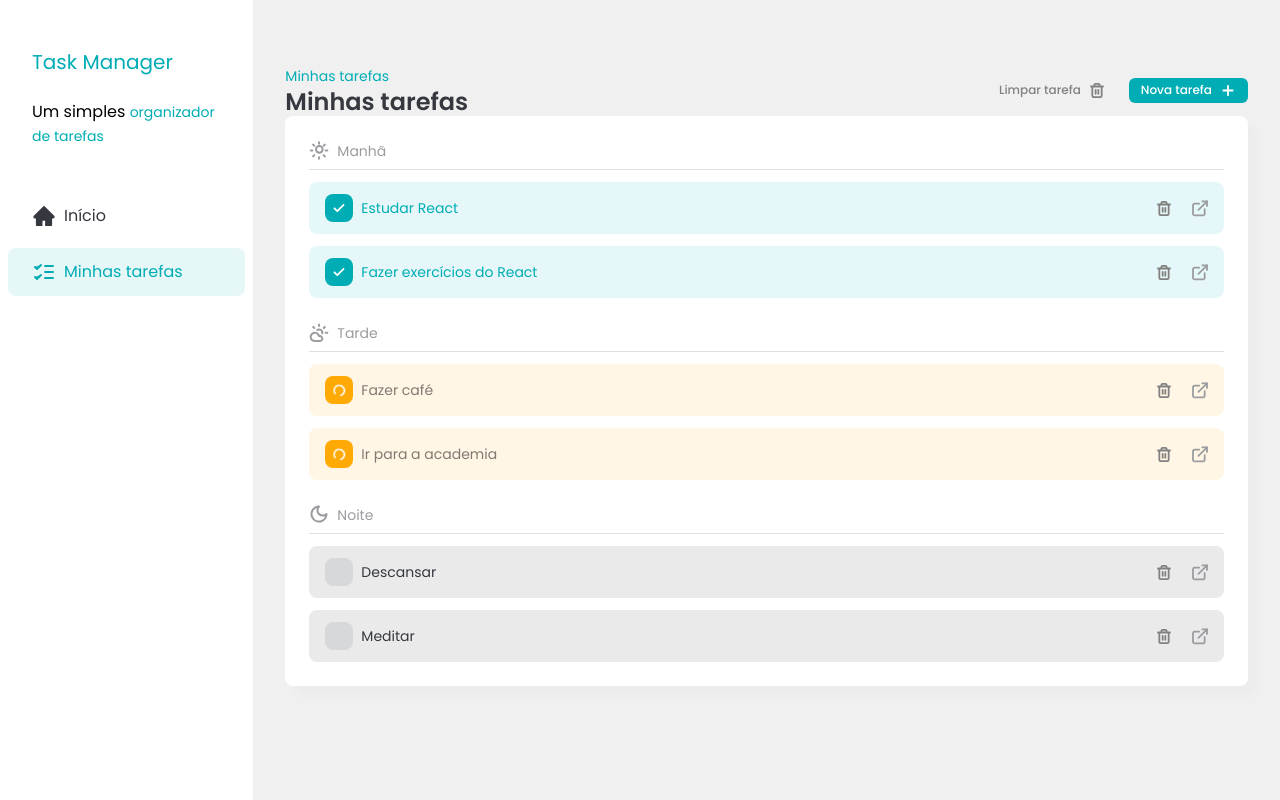
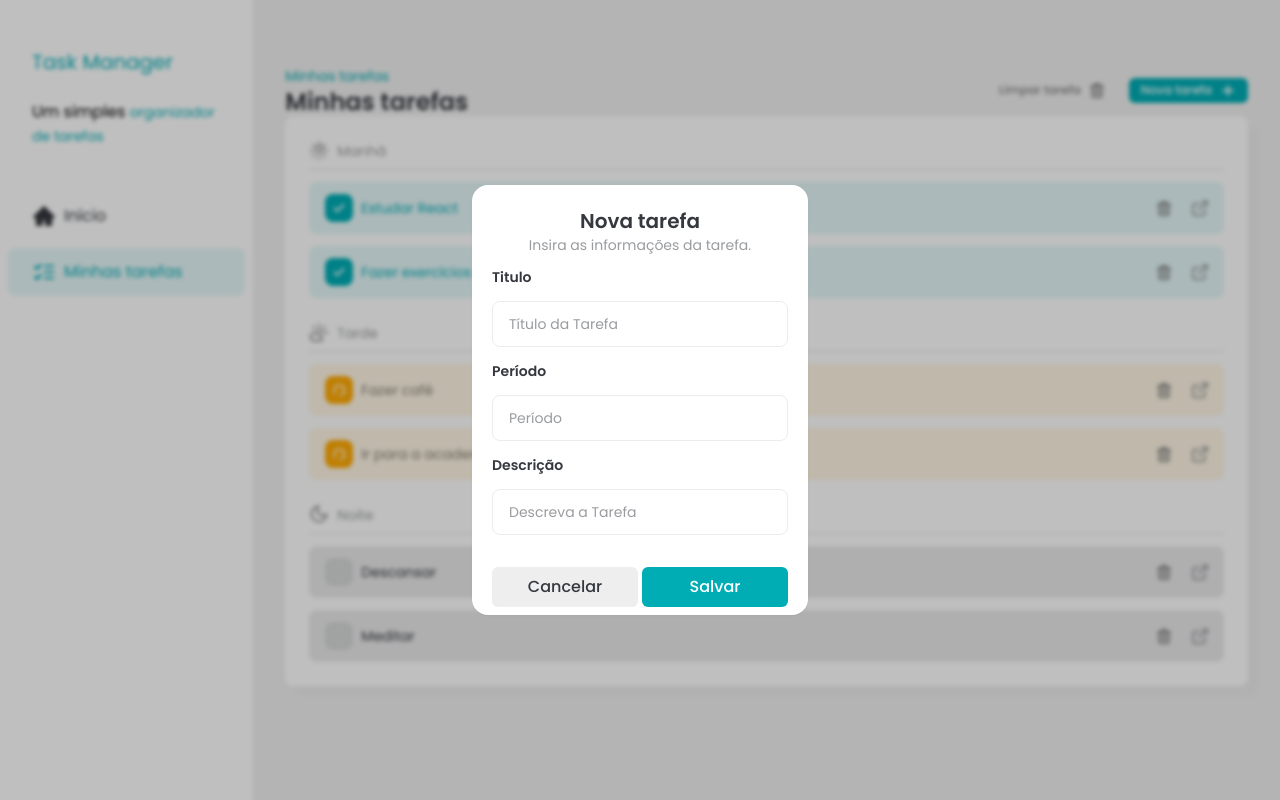
Before and after one commit to marcoss741-0/fsc-task-manager, a React (Vite) app: page / in a window 1280 px wide. Both pictures are taken after a click on the button "Nova tarefa". Built offline with nearby package versions, Linux system fonts and the light colour scheme.

Commit message:
Adiciona componente de diálogo para criação de tarefas e ajusta botões para suportar tamanhos

```diff
--- /dev/null
+++ b/src/components/AddTaskDialog.jsx
@@ -0,0 +1,51 @@
+import { createPortal } from "react-dom";
+import Button from "./Button";
+import Input from "./Input";
+
+const AddTaskDialog = ({ isOpen, closeDialog }) => {
+  if (!isOpen) return null;
+  return (
+    <>
+      {createPortal(
+        <div className="fixed top-0 left-0 backdrop-blur-[2px] bg-[#00000040] w-screen h-screen z-50 flex justify-center items-center">
+          <div className="w-[336px] h-[430px] bg-white rounded-2xl flex flex-col items-center gap-4 p-5 relative z-50 shadow-sm">
+            <div className="flex flex-col items-center gap-1 text-center mt-1 w-full">
+              <h1 className="text-xl text-[#35383E] leading-6 font-semibold">
+                Nova tarefa
+              </h1>
+              <p className="text-sm text-[#9A9C9F] leading-4 font-normal">
+                Insira as informações da tarefa.
+              </p>
+            </div>
+            <Input label="Titulo" id="title" placeholder="Título da Tarefa" />
+            <Input label="Período" id="time" placeholder="Período" />
+            <Input
+              label="Descrição"
+              id="description"
+              placeholder="Descreva a Tarefa"
+            />
+
+            <div className="flex justify-between w-full gap-1 mt-4">
+              <Button
+                size="large"
+                className="w-full justify-center items-center bg-[#EEEEEE] text-[#35383E]"
+                onClick={closeDialog}
+              >
+                Cancelar
+              </Button>
+              <Button
+                size="large"
+                className="w-full justify-center items-center bg-[#00ADB5] text-white"
+              >
+                Salvar
+              </Button>
+            </div>
+          </div>
+        </div>,
+        document.body
+      )}
+    </>
+  );
+};
+
+export default AddTaskDialog;
--- a/src/components/Button.jsx
+++ b/src/components/Button.jsx
@@ -1,4 +1,4 @@
-const Button = ({ children, variant, ...rest }) => {
+const Button = ({ children, variant, size, className, ...rest }) => {
   const getVariantClass = () => {
     switch (variant) {
       case "ghost":
@@ -7,9 +7,17 @@ const Button = ({ children, variant, ...rest }) => {
         return "bg-[#00ADB5] text-white";
     }
   };
+  const getSizeClass = () => {
+    switch (size) {
+      case "small":
+        return "text-xs  py-1 px-3";
+      case "large":
+        return "text-base py-2 px-4";
+    }
+  };
   return (
     <button
-      className={`${getVariantClass()} py-1 px-3 rounded-md text-xs flex items-center font-medium gap-2 hover:opacity-80 transition-colors`}
+      className={`${getVariantClass()} ${className} ${getSizeClass()} text-center rounded-md flex items-center font-medium gap-2 hover:opacity-80 transition-colors `}
       {...rest}
     >
       {children}
--- /dev/null
+++ b/src/components/Input.jsx
@@ -0,0 +1,21 @@
+const Input = ({ label, ...rest }) => {
+  return (
+    <>
+      <div className="flex flex-col gap-1 w-full space-y-3">
+        <label
+          htmlFor={rest.id}
+          className="text-sm text-[#35383E] font-semibold leading-4"
+        >
+          {label}
+        </label>
+        <input
+          type="text"
+          className="bg-[#FFFFFF] rounded-lg py-3 px-4 gap-2.5 text-sm text-[#35383E] border border-[#ECECEC] w-full placeholder:text-[#9A9C9F] placeholder:text-sm placeholder:font-normal"
+          {...rest}
+        />
+      </div>
+    </>
+  );
+};
+
+export default Input;
--- a/src/components/TaskItem.jsx
+++ b/src/components/TaskItem.jsx
@@ -35,7 +35,11 @@ const TaskItem = ({ task, handleTaskClick, handleDeleteTask }) => {
         {task.title}
       </div>
       <div className="flex items-center gap-2">
-        <Button variant="ghost" onClick={() => handleDeleteTask(task)}>
+        <Button
+          variant="ghost"
+          size="small"
+          onClick={() => handleDeleteTask(task)}
+        >
           <TrashIcon />
         </Button>
         <a href="#" className="hover:opacity-80 transition-opacity">
--- a/src/components/Tasks.jsx
+++ b/src/components/Tasks.jsx
@@ -11,9 +11,11 @@ import TaskSeparator from "./TaskSeparator";
 import TASKS from "../constants/TASK";
 import TaskItem from "./TaskItem";
 import { toast } from "sonner";
+import AddTaskDialog from "./AddTaskDialog";
 
 const Tasks = () => {
   const [tasks, setTasks] = useState(TASKS);
+  const [dialogIsOpen, dialogSetIsOpen] = useState(false);
   const morning_tasks = tasks.filter((task) => task.time === "morning");
   const afternoon_tasks = tasks.filter((task) => task.time === "afternoon");
   const night_tasks = tasks.filter((task) => task.time === "night");
@@ -57,6 +59,10 @@ const Tasks = () => {
     setTasks(deletedTask);
     toast.warning("Tarefa deletada com sucesso!");
   };
+
+  const handleCloseDialog = () => {
+    dialogSetIsOpen(false);
+  };
   return (
     <div className="py-16 px-8 w-full">
       <div className="flex w-full justify-between">
@@ -68,15 +74,23 @@ const Tasks = () => {
         </div>
 
         <div className="flex items-center gap-3">
-          <Button variant="ghost">
+          <Button size="small" variant="ghost">
             Limpar tarefa
             <TrashIcon />
           </Button>
 
-          <Button variant="primary">
+          <Button
+            size="small"
+            variant="primary"
+            onClick={() => dialogSetIsOpen(true)}
+          >
             Nova tarefa
             <AddIcon />
           </Button>
+          <AddTaskDialog
+            isOpen={dialogIsOpen}
+            closeDialog={handleCloseDialog}
+          />
         </div>
       </div>
 
```
